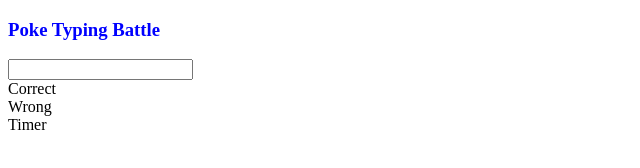
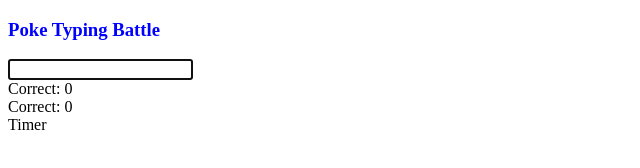
Before and after one commit to SoLetsCode/pokemon-word-display, a plain HTML site: page index.html in a window 1280 px wide. Shown: the whole page, without its empty margins (0-640 px from the left). Drawn offline with nearby package versions, Linux system fonts and the light colour scheme; no server answers.

Commit message:
added grabbing input and comparing to the array

```diff
--- a/index.html
+++ b/index.html
@@ -18,17 +18,17 @@
         <!-- pokemon names will show up here -->
       </div>
       <div class="game-arena">
-        <form
-          class="game-arena__input-form"
-          name="userinput"
-          id="pokename"
-          action=""
-        >
-          <input class="game-arena__input" type="text" name="usertext" />
+        <form class="game-arena__input-form" name="userinput" id="pokename">
+          <input
+            class="game-arena__input"
+            type="text"
+            name="usertext"
+            autocomplete="off"
+          />
         </form>
         <div class="game-arena__status-container">
-          <div class="game-arena__correct-score">Correct</div>
-          <div class="game-arena__error-score">Wrong</div>
+          <div class="game-arena__correct-score"></div>
+          <div class="game-arena__error-score"></div>
           <div class="game-arena__timer"></div>
           Timer
         </div>
--- a/script/main.js
+++ b/script/main.js
@@ -1,6 +1,22 @@
 pokemonNameArray = [];
 correctCount = 0;
 errorCount = 0;
+
+function addEventListenerForm() {
+  let form = document.querySelector(".game-arena__input-form");
+  form.addEventListener("submit", event => {
+    event.preventDefault();
+
+    let indexID = pokemonNameArray.findIndex(name => {
+      return name === event.target.usertext.value;
+    });
+
+    indexID === -1 ? errorCount++ : correctCount++;
+
+    refreshCounter();
+    event.target.reset();
+  });
+}
 
 function getPokemons() {
   //there are 964 entries
@@ -49,6 +65,18 @@ function createPokeListItem(name, index) {
   return listItem;
 }
 
+function refreshCounter() {
+  document.querySelector(
+    ".game-arena__correct-score"
+  ).innerHTML = `Correct: ${correctCount}`;
+  document.querySelector(
+    ".game-arena__error-score"
+  ).innerHTML = `Correct: ${errorCount}`;
+}
+
 // code to run at startup
 
 getPokemons();
+addEventListenerForm();
+document.querySelector(".game-arena__input").focus();
+refreshCounter();
```
